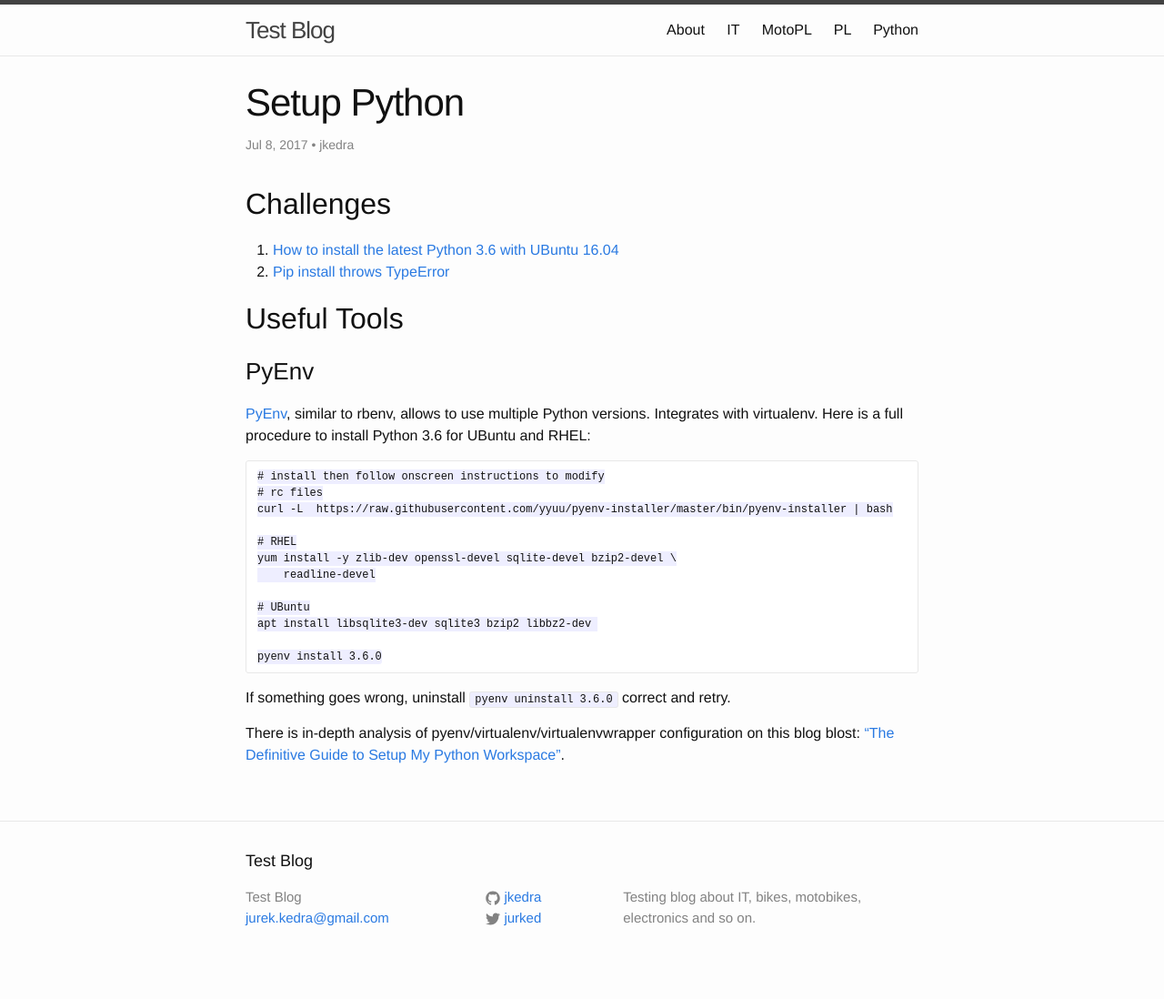
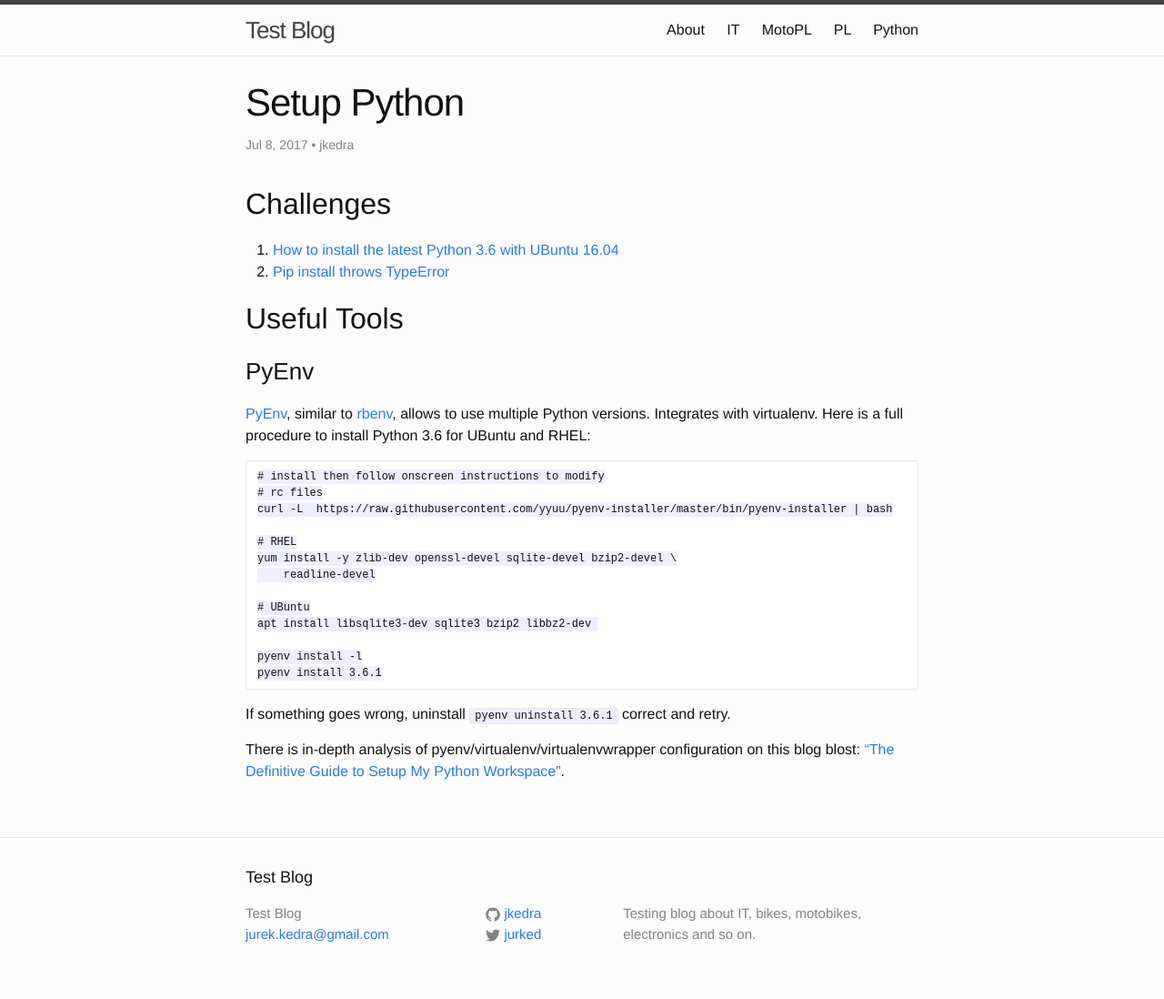
Before and after one commit to jkedra/jkedra.github.io, a Jekyll site: the page built from _python/setup.md, in a window 1280 px wide. Shown: the whole page at 91% size. Built offline with Jekyll 4.4.1, drawn with Linux system fonts in a browser that asks for light colours.

Commit message:
update 3.6.1 + rbenv

```diff
--- a/_python/setup.md
+++ b/_python/setup.md
@@ -14,7 +14,7 @@
 
 ### PyEnv
 
-[PyEnv](pyenv), similar to rbenv, allows to use multiple Python
+[PyEnv](pyenv), similar to [rbenv][rbenv], allows to use multiple Python
 versions. Integrates with virtualenv. Here is a full procedure
 to install Python 3.6 for UBuntu and RHEL:
 
@@ -29,15 +29,16 @@
     # UBuntu
     apt install libsqlite3-dev sqlite3 bzip2 libbz2-dev
 
-    pyenv install 3.6.0
+    pyenv install -l
+    pyenv install 3.6.1
 
-If something goes wrong, uninstall `pyenv uninstall 3.6.0` correct and retry.
+If something goes wrong, uninstall `pyenv uninstall 3.6.1` correct and retry.
 
 There is in-depth analysis of pyenv/virtualenv/virtualenvwrapper configuration
 on this blog blost:
 ["The Definitive Guide to Setup My Python Workspace"][defguide].
 
-
-[pyenv]: https://github.com/yyuu/pyenv
+[rbenv]: http://rbenv.org/
+[pyenv]: https://github.com/pyenv/pyenv
 [pyenv-installer]: https://github.com/yyuu/pyenv-installer
 [defguide]: https://medium.com/@henriquebastos/the-definitive-guide-to-setup-my-python-workspace-628d68552e14#.c8p03tuvp
```
